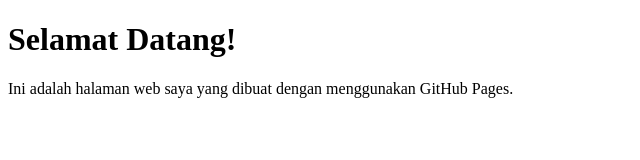
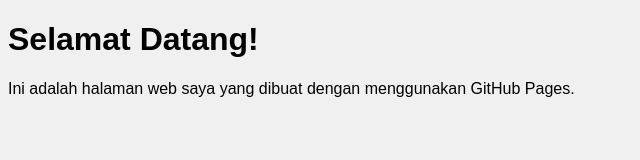
Before and after one commit to alfathrzqii/alfathrzqii.github.io, a plain HTML site: page index.html in a window 1280 px wide. Shown: the whole page, without its empty margins (0-640 px from the left). Drawn offline with Linux system fonts and the light colour scheme.

Commit message:
add style.css

```diff
--- a/index.html
+++ b/index.html
@@ -1,7 +1,9 @@
 <!DOCTYPE html>
 <html>
 <head>
+	<meta charset="UTF-8">
 	<title>Halaman GitHub Pages Alfathrzqii</title>
+	<link rel="stylesheet" href="style.css">
 </head>
 <body>
 	<h1>Selamat Datang!</h1>
--- /dev/null
+++ b/style.css
@@ -0,0 +1,4 @@
+body {
+  background-color: #f0f0f0;
+  font-family: Arial, sans-serif;
+}
```
